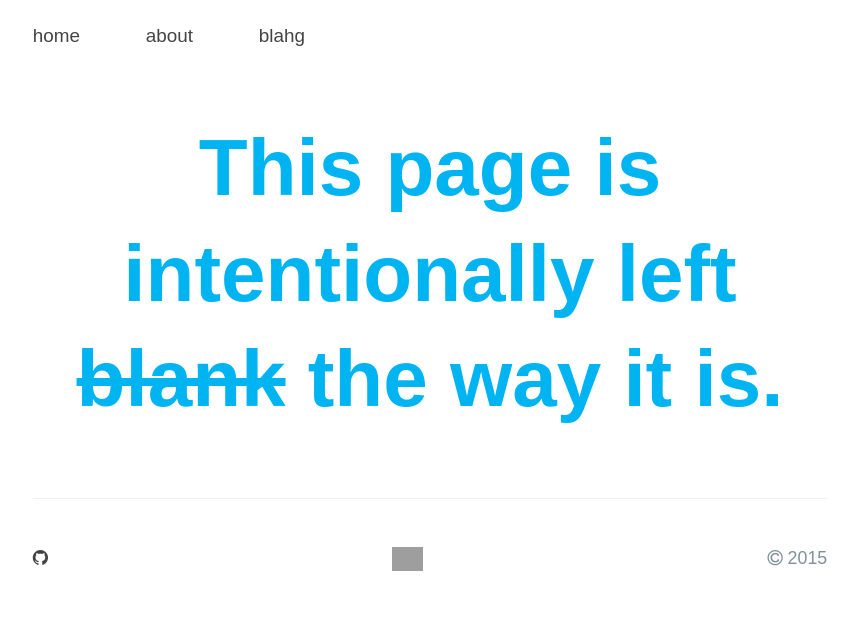
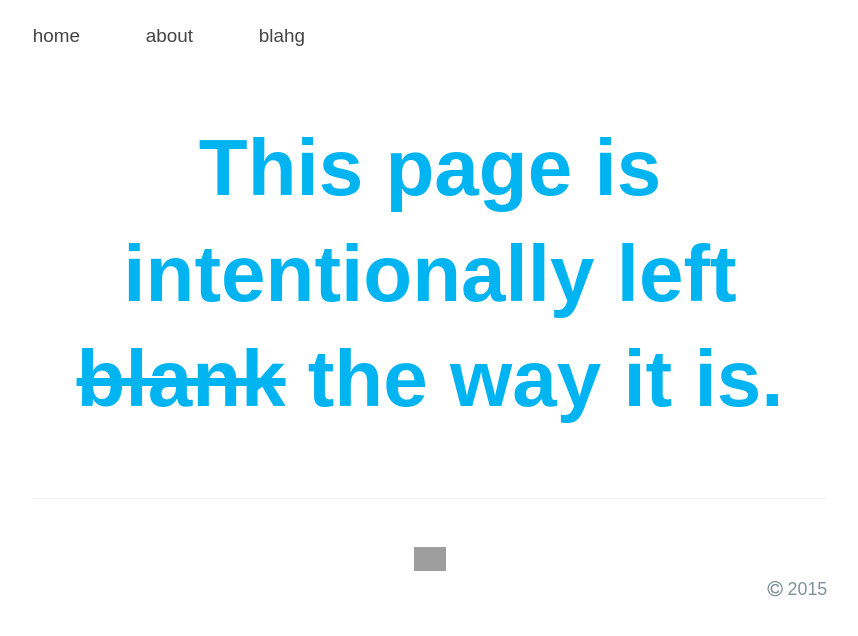
Before and after one commit to a-mar/a-mar.github.io, a Jekyll site: the page built from index.html, in a window 1280 px wide. Shown: the top 636 px of the page, without its empty margins (210-1068 px from the left). Built offline with Jekyll 4.4.1, drawn with Linux system fonts in a browser that asks for light colours; nearby versions of some CDN libraries; some web fonts are replaced; Markdown is read by kramdown in place of the engine named in the settings; grey boxes are pictures that could not be loaded.

Commit message:
Update footer.html

```diff
--- a/_includes/footer.html
+++ b/_includes/footer.html
@@ -1,5 +1,4 @@
 <footer class="site-footer">
-    <span class="site-footer-credits"><a href="https://pages.github.com" title="GitHub Pages"><i class="fa fa-github"></i></a> </span>
+    <span class="site-footer-owner"><a href="/"><img alt="Home" src="https://raw.githubusercontent.com/a-mar/shiz/master/meh/aar.png" width="32"></a></span>
     <span class="site-footer-other"><i class="fa fa-copyright"></i> 2015</span>
-    <span class="site-footer-owner"><a href="/"><img alt="A C O N" src="https://raw.githubusercontent.com/a-mar/shiz/master/meh/aar.png" width="31"></a></span>
 </footer>
```
